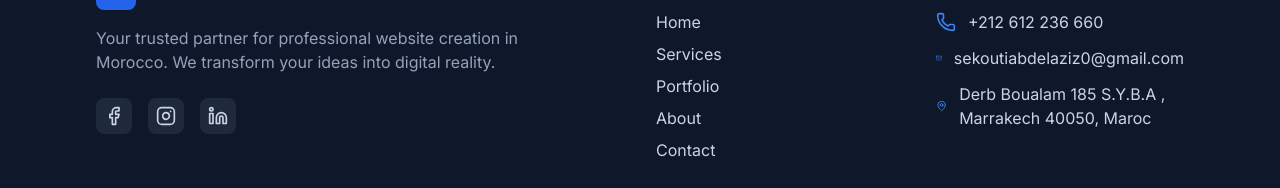
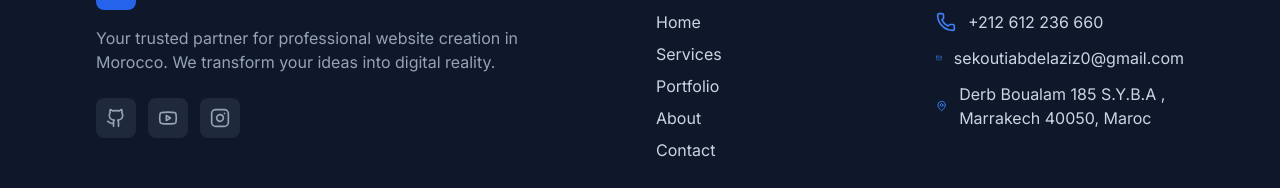
Before and after one commit to abdelaziz-sekouti/webdev, a React (Vite) app: page /about in a window 1280 px wide. Shown: the part 2458-2646 px from the top of the page. Built offline with nearby package versions, Linux system fonts and the light colour scheme.

Commit message:
projcts added succesfully

```diff
--- a/src/components/Footer.jsx
+++ b/src/components/Footer.jsx
@@ -1,6 +1,27 @@
 import { Link } from 'react-router-dom';
-import { Phone, Mail, MapPin, Facebook, Instagram, Linkedin } from 'lucide-react';
+import { Phone, Mail, MapPin, Github, Youtube, Instagram } from 'lucide-react';
 import { useTranslation } from 'react-i18next';
+
+const socialLinks = [
+  {
+    name: 'GitHub',
+    href: 'https://github.com/abdelaziz-sekouti?tab=repositories',
+    bgColor: 'hover:bg-[#333]',
+    textColor: 'text-[#333]',
+  },
+  {
+    name: 'YouTube',
+    href: 'https://www.youtube.com/@autodidactewebdev2368',
+    bgColor: 'hover:bg-[#FF0000]',
+    textColor: 'text-[#FF0000]',
+  },
+  {
+    name: 'Instagram',
+    href: 'https://www.instagram.com/sekoutiabdelaziz/',
+    bgColor: 'hover:bg-gradient-to-br hover:from-purple-600 hover:to-pink-500',
+    textColor: 'text-[#E4405F]',
+  },
+];
 
 const Footer = () => {
   const { t } = useTranslation();
@@ -20,34 +41,21 @@ const Footer = () => {
             <p className="text-slate-400 mb-6 max-w-md">
               {t('footer.tagline')}
             </p>
-            <div className="flex space-x-4">
-              <a
-                href="https://facebook.com"
-                target="_blank"
-                rel="noopener noreferrer"
-                className="p-2 bg-slate-800 hover:bg-blue-600 rounded-lg transition-colors"
-                aria-label="Facebook"
-              >
-                <Facebook className="w-5 h-5" />
-              </a>
-              <a
-                href="https://www.instagram.com/sekoutiabdelaziz/"
-                target="_blank"
-                rel="noopener noreferrer"
-                className="p-2 bg-slate-800 hover:bg-blue-600 rounded-lg transition-colors"
-                aria-label="Instagram"
-              >
-                <Instagram className="w-5 h-5" />
-              </a>
-              <a
-                href="https://linkedin.com"
-                target="_blank"
-                rel="noopener noreferrer"
-                className="p-2 bg-slate-800 hover:bg-blue-600 rounded-lg transition-colors"
-                aria-label="LinkedIn"
-              >
-                <Linkedin className="w-5 h-5" />
-              </a>
+            <div className="flex gap-3">
+              {socialLinks.map(({ name, href, bgColor, textColor }) => (
+                <a
+                  key={name}
+                  href={href}
+                  target="_blank"
+                  rel="noopener noreferrer"
+                  aria-label={name}
+                  className={`group p-2.5 rounded-lg bg-slate-800 text-slate-400 ${bgColor} transition-all duration-300 hover:text-white hover:scale-110 hover:shadow-lg`}
+                >
+                  {name === 'GitHub' && <Github className="w-5 h-5" />}
+                  {name === 'YouTube' && <Youtube className="w-5 h-5" />}
+                  {name === 'Instagram' && <Instagram className="w-5 h-5" />}
+                </a>
+              ))}
             </div>
           </div>
 
--- a/src/components/PortfolioCard.jsx
+++ b/src/components/PortfolioCard.jsx
@@ -15,9 +15,20 @@ const PortfolioCard = ({ project, delay = 0 }) => {
           className="w-full h-56 object-cover group-hover:scale-110 transition-transform duration-500"
         />
         <div className="absolute inset-0 bg-gradient-to-t from-slate-900/80 to-transparent opacity-0 group-hover:opacity-100 transition-opacity duration-300 flex items-end justify-center pb-6">
-          <span className="bg-blue-600 text-white px-4 py-2 rounded-lg text-sm font-medium inline-flex items-center gap-2">
-            {t('portfolio.view_project')} <ExternalLink className="w-4 h-4" />
-          </span>
+          {project.url ? (
+            <a
+              href={project.url}
+              target="_blank"
+              rel="noopener noreferrer"
+              className="bg-blue-600 hover:bg-blue-700 text-white px-4 py-2 rounded-lg text-sm font-medium inline-flex items-center gap-2 transition-colors"
+            >
+              {t('portfolio.view_project')} <ExternalLink className="w-4 h-4" />
+            </a>
+          ) : (
+            <span className="bg-blue-600 text-white px-4 py-2 rounded-lg text-sm font-medium inline-flex items-center gap-2">
+              {t('portfolio.view_project')} <ExternalLink className="w-4 h-4" />
+            </span>
+          )}
         </div>
       </div>
       <div className="p-6">
--- /dev/null
+++ b/src/components/SocialSidebar.jsx
@@ -0,0 +1,88 @@
+import { useState, useEffect } from 'react';
+import { Github, Youtube, Instagram } from 'lucide-react';
+
+const socialLinks = [
+  {
+    name: 'GitHub',
+    href: 'https://github.com/abdelaziz-sekouti?tab=repositories',
+    Icon: Github,
+    color: 'hover:text-white',
+    bgHover: 'hover:bg-[#333]',
+  },
+  {
+    name: 'YouTube',
+    href: 'https://www.youtube.com/@autodidactewebdev2368',
+    Icon: Youtube,
+    color: 'hover:text-white',
+    bgHover: 'hover:bg-[#FF0000]',
+  },
+  {
+    name: 'Instagram',
+    href: 'https://www.instagram.com/sekoutiabdelaziz/',
+    Icon: Instagram,
+    color: 'hover:text-white',
+    bgHover: 'hover:bg-gradient-to-br hover:from-purple-600 hover:to-pink-500',
+  },
+];
+
+const SocialSidebar = () => {
+  const [isVisible, setIsVisible] = useState(false);
+  const [hasScrolled, setHasScrolled] = useState(false);
+
+  useEffect(() => {
+    let lastScrollY = window.scrollY;
+
+    const handleScroll = () => {
+      const currentScrollY = window.scrollY;
+
+      if (currentScrollY > 100) {
+        setHasScrolled(true);
+      } else {
+        setHasScrolled(false);
+      }
+
+      if (currentScrollY > lastScrollY && currentScrollY > 200) {
+        setIsVisible(true);
+      } else if (currentScrollY < lastScrollY - 50) {
+        setIsVisible(false);
+      }
+
+      lastScrollY = currentScrollY;
+    };
+
+    window.addEventListener('scroll', handleScroll, { passive: true });
+    return () => window.removeEventListener('scroll', handleScroll);
+  }, []);
+
+  if (!hasScrolled) return null;
+
+  return (
+    <div
+      className={`fixed left-0 top-1/2 -translate-y-1/2 z-50 transition-all duration-500 ease-out ${
+        isVisible
+          ? 'translate-x-0 opacity-100'
+          : '-translate-x-full opacity-0'
+      }`}
+    >
+      <div className="flex flex-col gap-2 bg-white dark:bg-slate-900 shadow-xl rounded-r-xl overflow-hidden">
+        {socialLinks.map(({ name, href, Icon, color, bgHover }) => (
+          <a
+            key={name}
+            href={href}
+            target="_blank"
+            rel="noopener noreferrer"
+            aria-label={name}
+            className={`group relative p-3 text-slate-600 dark:text-slate-300 ${color} ${bgHover} transition-all duration-300 hover:translate-x-1`}
+          >
+            <Icon className="w-5 h-5 transition-transform duration-300 group-hover:scale-125" />
+            <span className="absolute left-full ml-2 px-2 py-1 bg-slate-900 text-white text-xs rounded opacity-0 group-hover:opacity-100 transition-opacity whitespace-nowrap pointer-events-none">
+              {name}
+            </span>
+          </a>
+        ))}
+      </div>
+    </div>
+  );
+};
+
+export default SocialSidebar;
--- a/src/data/projects.json
+++ b/src/data/projects.json
@@ -5,7 +5,8 @@
     "description": "Boutique en ligne pour une marque de vêtements traditionnelle avec panier sécurisé et paiement en ligne.",
     "image": "https://images.unsplash.com/photo-1441986300917-64674bd600d8?w=600&h=400&fit=crop",
     "tags": ["E-commerce", "React", "Paiement"],
-    "category": "e-commerce"
+    "category": "e-commerce",
+    "url": "https://marrecom.netlify.app/products"
   },
   {
     "id": 2,
@@ -13,7 +14,8 @@
     "description": "Site vitrine elegant pour un restaurant traditionnel à Marrakech avec réservation en ligne.",
     "image": "https://images.unsplash.com/photo-1517248135467-4c7edcad34c4?w=600&h=400&fit=crop",
     "tags": ["Restaurant", "Réservation", "SEO"],
-    "category": "restaurant"
+    "category": "restaurant",
+    "url": "https://la-table-berbere.vercel.app/"
   },
   {
     "id": 3,
@@ -21,7 +23,8 @@
     "description": "Plateforme d'annonces immobilières avec recherche avancée et fiches détaillées.",
     "image": "https://images.unsplash.com/photo-1560518883-ce09059eeffa?w=600&h=400&fit=crop",
     "tags": ["Immobilier", "Recherche", "Filtres"],
-    "category": "immobilier"
+    "category": "immobilier",
+    "url": "https://premium-website-chi.vercel.app/"
   },
   {
     "id": 4,
@@ -29,7 +32,8 @@
     "description": "Page de conversion haute performance pour une startup fintech avec formulaire de leads.",
     "image": "https://images.unsplash.com/photo-1460925895917-afdab827c52f?w=600&h=400&fit=crop",
     "tags": ["Landing Page", "Conversion", "Lead"],
-    "category": "landing"
+    "category": "landing",
+    "url": "https://landing-page-startup-five.vercel.app/"
   },
   {
     "id": 5,
@@ -37,7 +41,8 @@
     "description": "Site professionnel pour un cabinet juridique avec présentation des services et prise de contact.",
     "image": "https://images.unsplash.com/photo-1589829545856-d10d557cf95f?w=600&h=400&fit=crop",
     "tags": ["Juridique", "Professionnel", "Contact"],
-    "category": "autre"
+    "category": "autre",
+    "url": "https://cabinet-avocat-khadija.vercel.app/"
   },
   {
     "id": 6,
@@ -45,6 +50,7 @@
     "description": "Site pour une clinique médicale avec gestion des rendez-vous et informations pratiques.",
     "image": "https://images.unsplash.com/photo-1519494026892-80bbd2d6fd0d?w=600&h=400&fit=crop",
     "tags": ["Santé", "Rendez-vous", "Médical"],
-    "category": "sante"
+    "category": "sante",
+    "url": "https://dr-luxe.vercel.app/"
   }
 ]
--- a/src/i18n/config.js
+++ b/src/i18n/config.js
@@ -41,7 +41,7 @@ i18n
 
 // Handle RTL for Arabic
 i18n.on('languageChanged', (lng) => {
-  document.documentElement.dir = lng === 'ar' ? 'rtl' : 'ltr';
+  document.documentElement.dir = lng === 'ar' ? 'ltr' : 'ltr';
   document.documentElement.lang = lng;
 });
 
--- a/src/layouts/AppLayout.jsx
+++ b/src/layouts/AppLayout.jsx
@@ -3,6 +3,7 @@ import Navbar from '../components/Navbar';
 import Footer from '../components/Footer';
 import WhatsAppButton from '../components/WhatsAppButton';
 import ScrollToTop from '../components/ScrollToTop';
+import SocialSidebar from '../components/SocialSidebar';
 import useScrollAnimation from '../hooks/useScrollAnimation';
 
 const AppLayout = ({ children }) => {
@@ -21,6 +22,7 @@ const AppLayout = ({ children }) => {
       <Footer />
       <WhatsAppButton />
       <ScrollToTop />
+      <SocialSidebar />
     </div>
   );
 };
```
Also changed, not shown: 6 other files (tests, documents, lock files or other folders).
